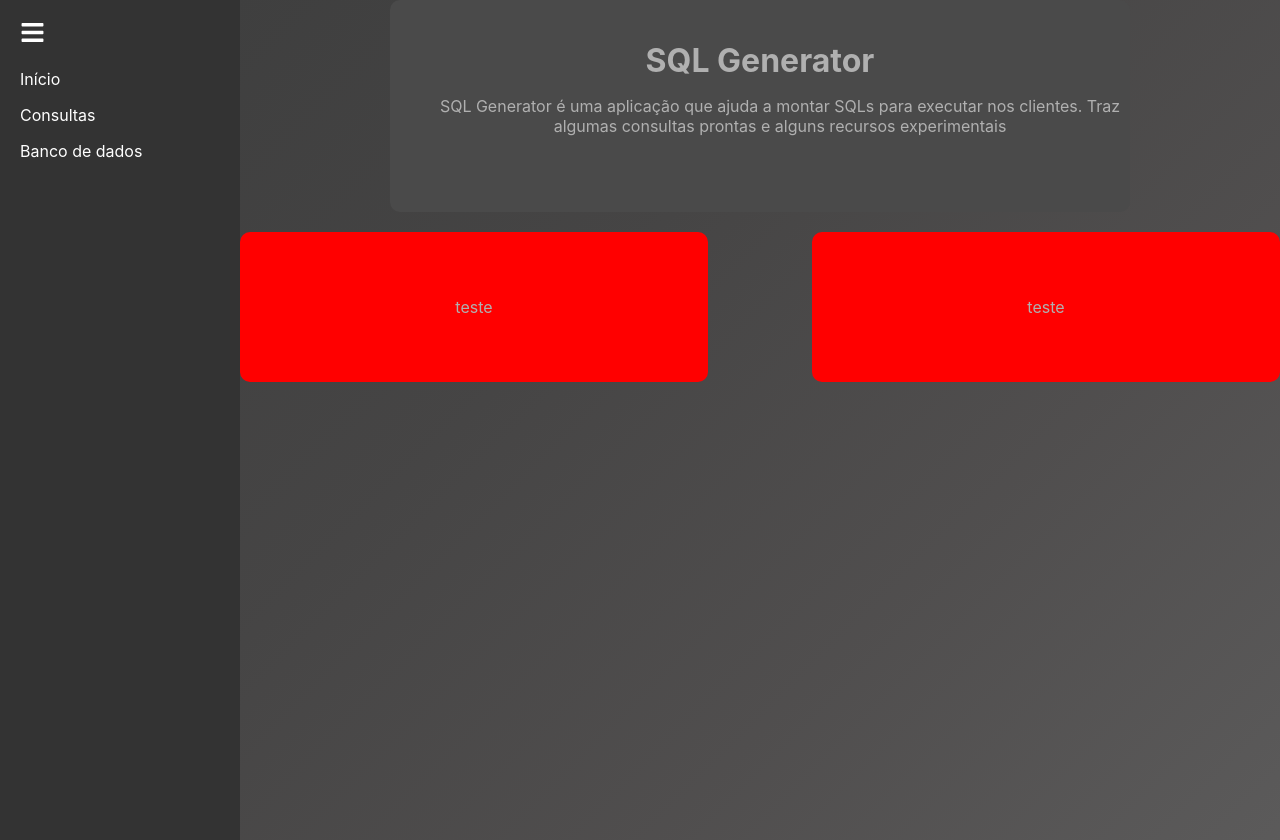
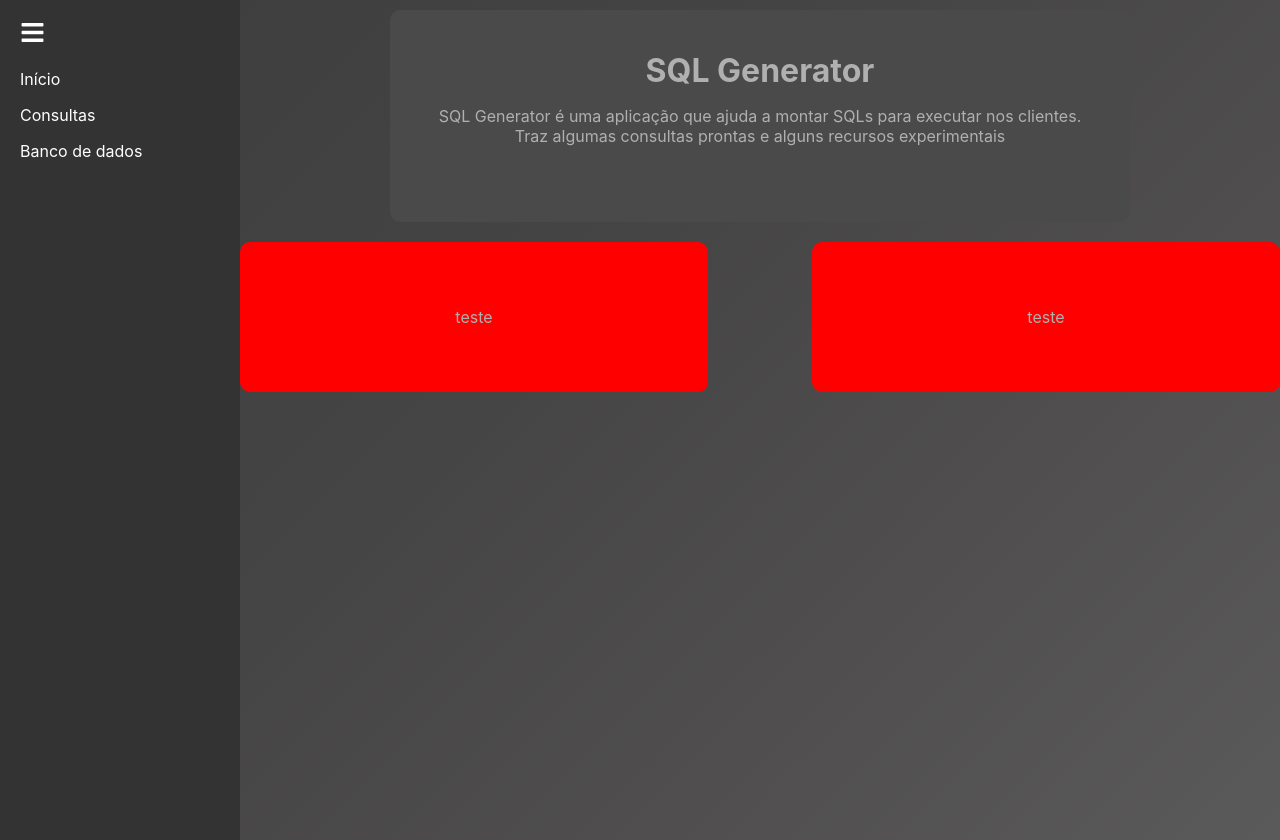
Before and after one commit to neves1697/SQLGenerator, a React (Create React App) app: page /inicio in a window 1280 px wide. Built offline with nearby package versions, Linux system fonts and the light colour scheme.

Commit message:
fix: ajuste na centralização dos títulos e textos

```diff
--- a/src/Styles/Inicio.scss
+++ b/src/Styles/Inicio.scss
@@ -20,15 +20,17 @@
     padding: 20px; /* Espaçamento interno */
     width: 700px;
     text-align: center;
+    margin-top: 10px;
 
     h1 {
         margin-bottom: 10px;
+        text-align: center;
     }
 
     p {
         padding: 0 20px; /* 0px para cima e para baixo, 20px para esquerda e direita */
-        width: 100%;
         height: 80px;
+        text-align: center;
     }
 }
 
```
